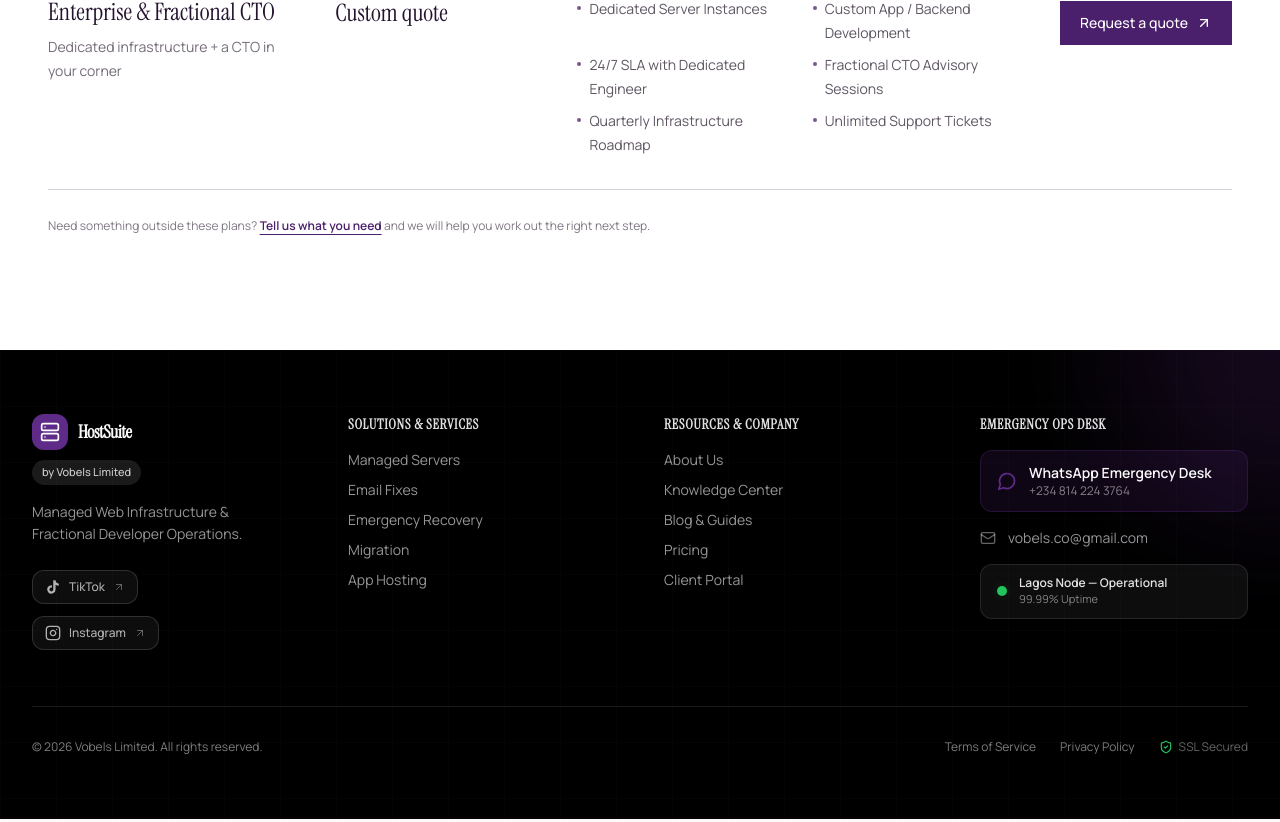
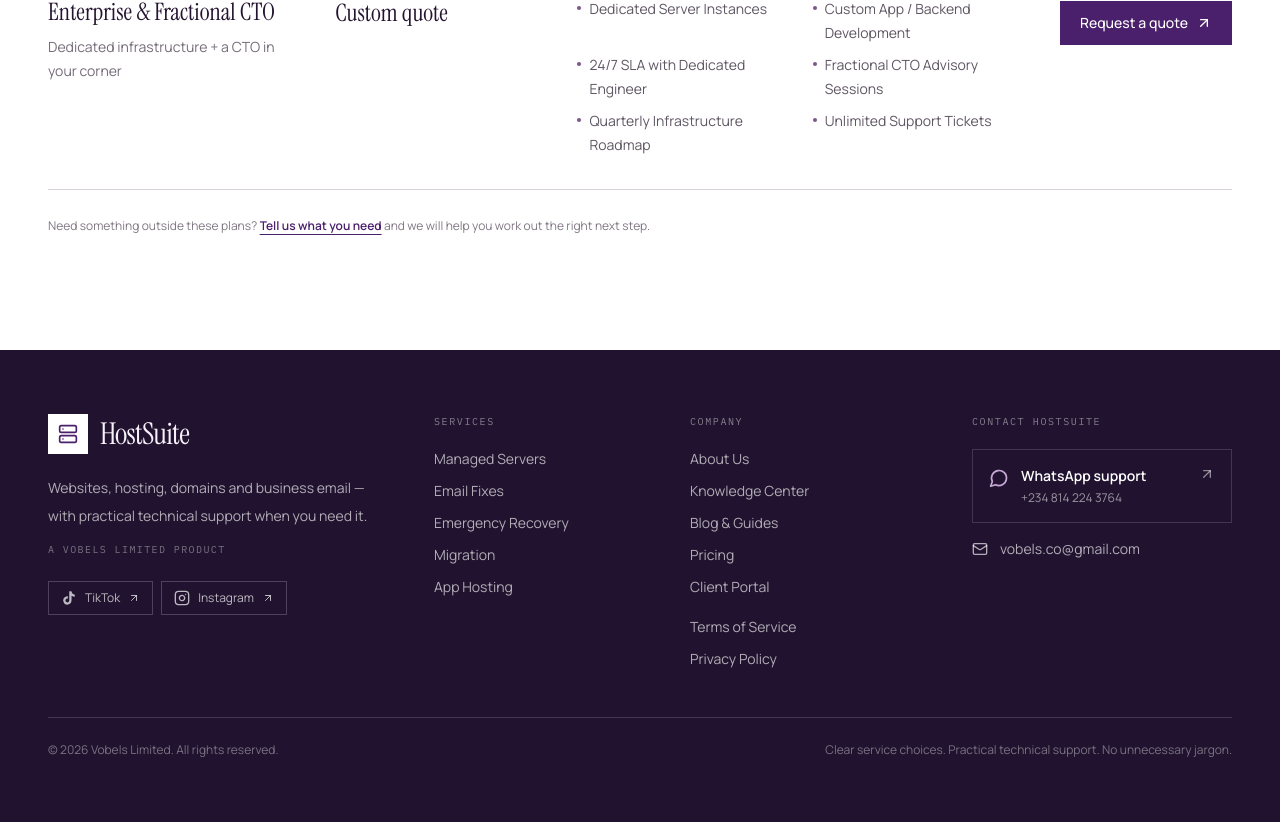
Before and after one commit to Holladworld/hostsuite, a Next.js app: page / in a window 1280 px wide. Shown: the part 4425-5247 px from the top of the page. Built offline with nearby package versions, Linux system fonts and the light colour scheme; no server answers; the database is empty.

Commit message:
design: remove unverified operational claims

```diff
--- a/components/footer.tsx
+++ b/components/footer.tsx
@@ -1,45 +1,66 @@
 import Link from 'next/link';
-import { Server, Mail, MessageCircle, ShieldCheck, ArrowUpRight, Instagram as InstagramIcon } from 'lucide-react';
+import { Server, Mail, MessageCircle, ArrowUpRight, Instagram as InstagramIcon } from 'lucide-react';
 import { BRAND, FOOTER_LINKS, SOCIAL_LINKS, waLink } from '@/lib/constants';
 
 export function Footer() {
   return (
-    <footer className="relative mt-auto overflow-hidden bg-black text-background">
-      <div className="pointer-events-none absolute inset-0 bg-grid opacity-[0.04]" aria-hidden />
-      <div className="pointer-events-none absolute -right-40 -top-40 h-80 w-80 rounded-full bg-primary/20 blur-3xl" aria-hidden />
-      <div className="relative mx-auto max-w-7xl px-4 py-16 sm:px-6 lg:px-8">
-        <div className="grid gap-12 lg:grid-cols-4">
-          <div className="lg:pr-8">
-            <Link href="/" className="flex items-center gap-2.5">
-              <div className="flex h-9 w-9 items-center justify-center rounded-lg bg-primary text-primary-foreground"><Server className="h-5 w-5" /></div>
-              <span className="font-display text-lg font-bold tracking-tight">HostSuite</span>
+    <footer className="mt-auto bg-[#21132F] text-[#F7F1FA]">
+      <div className="mx-auto max-w-7xl px-5 py-14 sm:px-8 sm:py-16 lg:px-12">
+        <div className="grid gap-12 border-b border-white/15 pb-12 lg:grid-cols-[1.3fr_0.8fr_0.9fr_1fr]">
+          <div className="max-w-sm">
+            <Link href="/" className="flex items-center gap-3">
+              <span className="flex h-10 w-10 items-center justify-center bg-white text-[#4A1F6B]"><Server className="h-5 w-5" /></span>
+              <span className="font-display text-3xl font-normal tracking-tight">HostSuite</span>
             </Link>
-            <div className="mt-2"><span className="inline-flex items-center gap-1.5 rounded-full bg-background/10 px-2.5 py-1 text-[11px] font-medium text-background/80">by Vobels Limited</span></div>
-            <p className="mt-4 max-w-xs text-sm leading-relaxed text-background/60">Managed Web Infrastructure &amp; Fractional Developer Operations.</p>
-            <div className="mt-6 flex flex-wrap items-center gap-3">
-              {SOCIAL_LINKS.map((social) => <a key={social.label} href={social.href} target="_blank" rel="noopener noreferrer" className="group flex items-center gap-2 rounded-lg border border-background/15 bg-background/5 px-3 py-2 text-xs font-medium text-background/70 transition-all hover:border-primary/40 hover:bg-primary/10 hover:text-background" aria-label={`${social.label}: ${social.handle}`}><SocialIcon label={social.label} /><span>{social.label}</span><ArrowUpRight className="h-3 w-3 opacity-50 transition-opacity group-hover:opacity-100" /></a>)}
+            <p className="mt-5 max-w-xs text-sm leading-7 text-white/65">
+              Websites, hosting, domains and business email — with practical technical support when you need it.
+            </p>
+            <p className="mt-3 font-mono-data text-[10px] uppercase tracking-[0.14em] text-white/40">A {BRAND.parent} product</p>
+            <div className="mt-6 flex flex-wrap gap-2">
+              {SOCIAL_LINKS.map((social) => (
+                <a key={social.label} href={social.href} target="_blank" rel="noopener noreferrer" className="inline-flex items-center gap-2 border border-white/20 px-3 py-2 text-xs text-white/70 transition hover:border-white/50 hover:text-white" aria-label={`${social.label}: ${social.handle}`}>
+                  <SocialIcon label={social.label} /> {social.label} <ArrowUpRight className="h-3 w-3" />
+                </a>
+              ))}
             </div>
           </div>
+
           <div>
-            <h4 className="font-display text-sm font-semibold uppercase tracking-wider text-background/90">Solutions &amp; Services</h4>
-            <ul className="mt-4 space-y-2.5 text-sm">{FOOTER_LINKS.Solutions.map((link) => <li key={link.href}><Link href={link.href} scroll className="text-background/60 transition-colors hover:text-background">{link.label}</Link></li>)}</ul>
+            <h2 className="font-mono-data text-[10px] uppercase tracking-[0.16em] text-white/45">Services</h2>
+            <ul className="mt-5 space-y-3 text-sm">
+              {FOOTER_LINKS.Solutions.map((link) => <li key={link.href}><Link href={link.href} className="text-white/65 transition hover:text-white">{link.label}</Link></li>)}
+            </ul>
           </div>
+
           <div>
-            <h4 className="font-display text-sm font-semibold uppercase tracking-wider text-background/90">Resources &amp; Company</h4>
-            <ul className="mt-4 space-y-2.5 text-sm">{FOOTER_LINKS.Company.map((link) => <li key={link.href}><Link href={link.href} scroll className="text-background/60 transition-colors hover:text-background">{link.label}</Link></li>)}</ul>
+            <h2 className="font-mono-data text-[10px] uppercase tracking-[0.16em] text-white/45">Company</h2>
+            <ul className="mt-5 space-y-3 text-sm">
+              {FOOTER_LINKS.Company.map((link) => <li key={link.href}><Link href={link.href} className="text-white/65 transition hover:text-white">{link.label}</Link></li>)}
+            </ul>
+            <ul className="mt-5 space-y-3 text-sm">
+              {FOOTER_LINKS.Legal.map((link) => <li key={link.href}><Link href={link.href} className="text-white/65 transition hover:text-white">{link.label}</Link></li>)}
+            </ul>
           </div>
+
           <div>
-            <h4 className="font-display text-sm font-semibold uppercase tracking-wider text-background/90">Emergency Ops Desk</h4>
-            <div className="mt-4 space-y-4">
-              <a href={waLink('Hello HostSuite, I need emergency infrastructure help.')} target="_blank" rel="noopener noreferrer" className="flex items-center gap-3 rounded-xl border border-primary/30 bg-primary/15 px-4 py-3 text-sm font-semibold text-background transition-all hover:border-primary/50 hover:bg-primary/25"><MessageCircle className="h-5 w-5 shrink-0 text-primary" /><div className="flex min-w-0 flex-col"><span>WhatsApp Emergency Desk</span><span className="text-xs font-normal text-background/50">{BRAND.whatsappDisplay}</span></div></a>
-              <a href={`mailto:${BRAND.supportEmail}`} className="flex min-w-0 items-start gap-3 text-sm text-background/60 transition-colors hover:text-background"><Mail className="mt-0.5 h-4 w-4 shrink-0 text-background/40" /><span className="break-all">{BRAND.supportEmail}</span></a>
-              <div className="flex items-center gap-3 rounded-lg border border-background/10 bg-background/5 px-4 py-2.5"><span className="relative flex h-2.5 w-2.5 shrink-0"><span className="absolute inline-flex h-full w-full animate-ping rounded-full bg-success opacity-75" /><span className="relative inline-flex h-2.5 w-2.5 rounded-full bg-success" /></span><div className="flex flex-col"><span className="text-xs font-semibold text-background/90">Lagos Node — Operational</span><span className="text-[11px] text-background/50">99.99% Uptime</span></div></div>
-            </div>
+            <h2 className="font-mono-data text-[10px] uppercase tracking-[0.16em] text-white/45">Contact HostSuite</h2>
+            <a href={waLink('Hello HostSuite, I need help with my business technology.')} target="_blank" rel="noopener noreferrer" className="mt-5 flex items-start gap-3 border border-white/15 p-4 transition hover:border-white/40">
+              <MessageCircle className="mt-0.5 h-5 w-5 shrink-0 text-[#C7A9D6]" />
+              <span className="min-w-0">
+                <span className="block text-sm font-semibold text-white">WhatsApp support</span>
+                <span className="mt-1 block text-xs text-white/55">{BRAND.whatsappDisplay}</span>
+              </span>
+              <ArrowUpRight className="ml-auto h-4 w-4 shrink-0 text-white/50" />
+            </a>
+            <a href={`mailto:${BRAND.supportEmail}`} className="mt-4 flex items-start gap-3 break-all text-sm text-white/65 transition hover:text-white">
+              <Mail className="mt-0.5 h-4 w-4 shrink-0" /> {BRAND.supportEmail}
+            </a>
           </div>
         </div>
-        <div className="mt-14 flex flex-col items-center justify-between gap-4 border-t border-background/10 pt-8 sm:flex-row">
-          <p className="text-center text-xs text-background/50 sm:text-left">&copy; 2026 Vobels Limited. All rights reserved.</p>
-          <div className="flex flex-wrap items-center justify-center gap-x-6 gap-y-3">{FOOTER_LINKS.Legal.map((link) => <Link key={link.href} href={link.href} className="text-xs text-background/50 transition-colors hover:text-background/80">{link.label}</Link>)}<div className="flex items-center gap-1.5 text-xs text-background/40"><ShieldCheck className="h-3.5 w-3.5 text-success" /><span>SSL Secured</span></div></div>
+
+        <div className="flex flex-col gap-3 pt-6 text-xs text-white/40 sm:flex-row sm:items-center sm:justify-between">
+          <p>&copy; 2026 Vobels Limited. All rights reserved.</p>
+          <p>Clear service choices. Practical technical support. No unnecessary jargon.</p>
         </div>
       </div>
     </footer>
```
